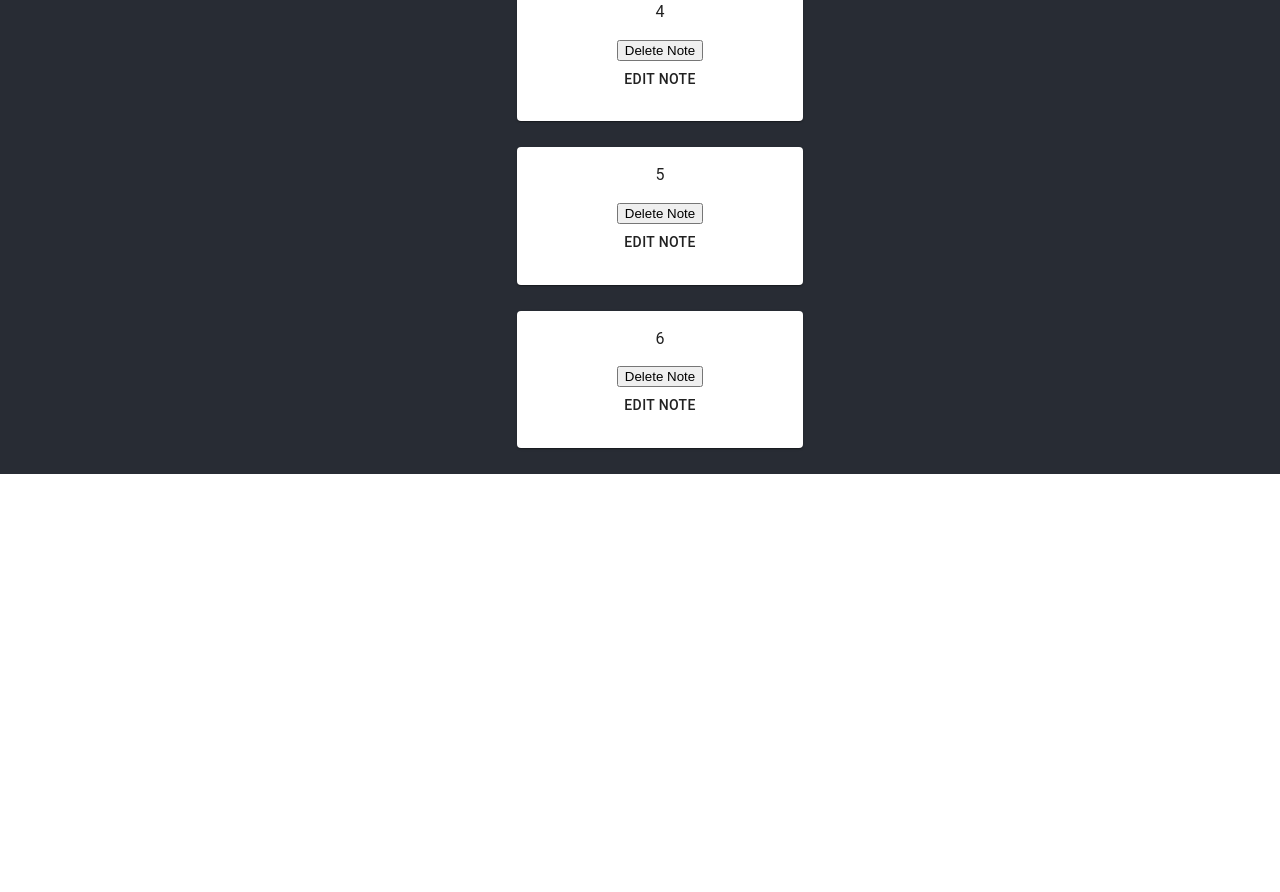
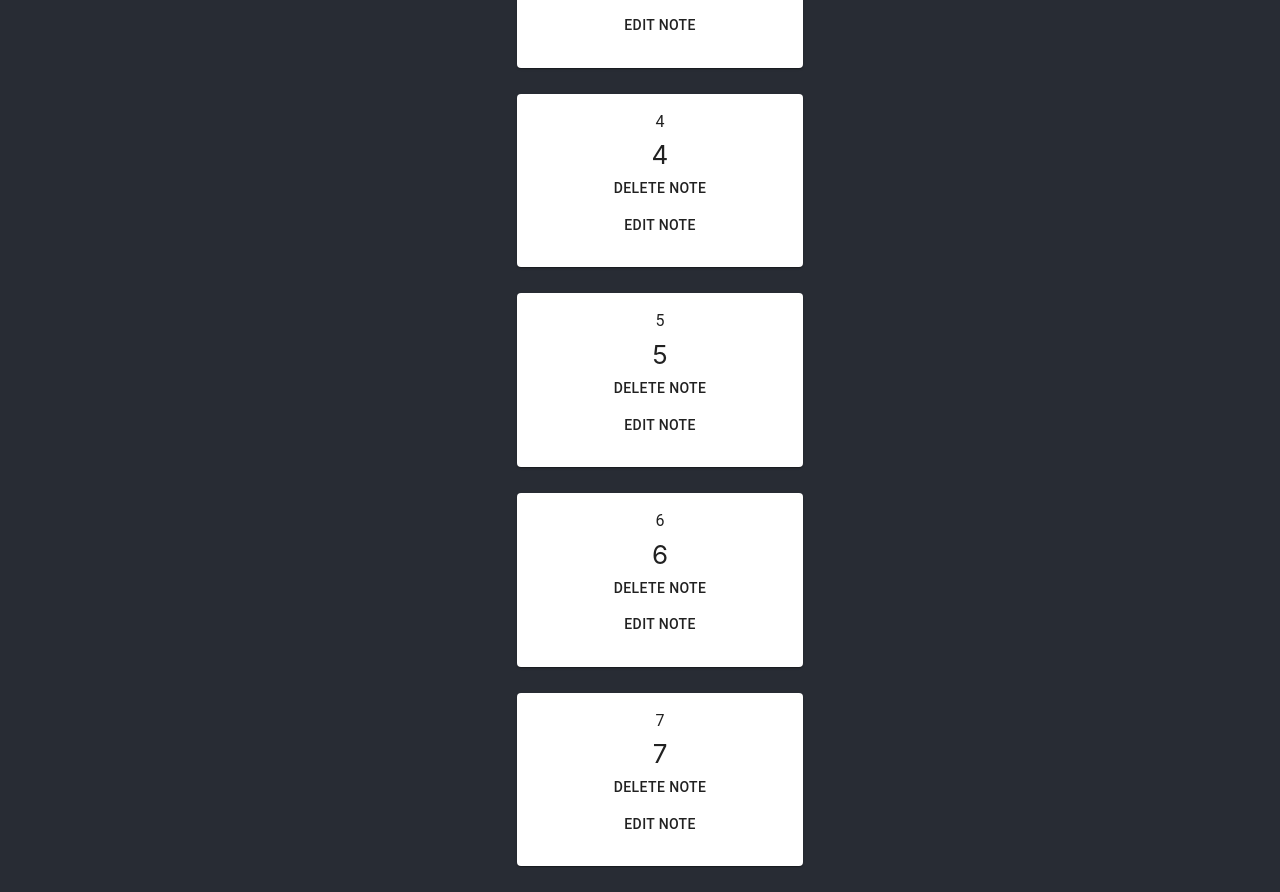
Before and after one commit to GorSharoyan/React_Create_Notes_App, a React (Create React App) app: page / in a window 1280 px wide. Shown: the part 760-1652 px from the top of the page. Before the commit the page ends 1234 px from the top, so only its background shows below. Built offline with nearby package versions, Linux system fonts and the light colour scheme; data requests are answered from the project's data file.

Commit message:
:green_heart:CI(components/NoteCard):created toggle and further edit field for this component

```diff
--- a/src/components/NoteCard/NoteCard.js
+++ b/src/components/NoteCard/NoteCard.js
@@ -1,24 +1,42 @@
-import React from "react";
+import React, { useState } from "react";
 
 //UI
 import "./NoteCard.css";
 import { Card, CardContent, Typography, Button } from "@material-ui/core";
 
-export default function NoteCard({ heading, description, handleDeleteNote }) {
+export default function NoteCard({ note, handleDeleteNote, handleEditNote }) {
+  const [edit, setEdit] = useState(false);
+  const [input, setInput] = useState("");
+
+  const handleEditToggle = () => {
+    setEdit(true);
+  };
+
+  const handleInputChange = (event) => {
+    setInput(event.target.value);
+  };
+
   return (
     <Card className="note-card">
       <CardContent>
         <Typography sx={{ fontSize: 14 }} color="text.secondary" gutterBottom>
-          {heading}
+          {note.id}
         </Typography>
         <div>
-          <div>{description}</div>
+          <div>{note.id}</div>
           <div>
-            <button onClick={handleDeleteNote}>Delete Note</button>
+            <Button onClick={handleDeleteNote}>Delete Note</Button>
           </div>
-          <div>
-            <Button>Edit Note</Button>
-          </div>
+          {!edit ? (
+            <div>
+              <Button onClick={handleEditToggle}>Edit Note</Button>
+            </div>
+          ) : (
+            <div>
+              <input placeholder={note.id} onChange={handleInputChange}></input>
+              <Button onClick={handleEditNote}>Submit</Button>
+            </div>
+          )}
         </div>
       </CardContent>
     </Card>
--- a/src/components/NoteCardGenerator/NoteCardGenerator.js
+++ b/src/components/NoteCardGenerator/NoteCardGenerator.js
@@ -8,6 +8,7 @@ import NoteCard from "../NoteCard/NoteCard";
 
 export default function NoteCardGenerator() {
   const [notes, setNotes] = useState([]);
+  const [edit, setEdit] = useState(false);
 
   useEffect(() => {
     getAllData().then((result) => {
@@ -20,13 +21,20 @@ export default function NoteCardGenerator() {
     setNotes(newNotes);
   };
 
+  const handelEditNote = () => {
+    console.log("click");
+  };
+
   return (
     <div>
       {notes.map((element) => {
         return (
           <ul key={element.id}>
             <NoteCard
-              heading={element.id}
+              note={element}
+              handleEditNote={() => {
+                handelEditNote();
+              }}
               handleDeleteNote={() => {
                 handleDeleteNote(element.id);
               }}
--- a/src/db/db.json
+++ b/src/db/db.json
@@ -17,6 +17,9 @@
     },
     {
       "id": 6
+    },
+    {
+      "id": 7
     }
   ]
 }
```
